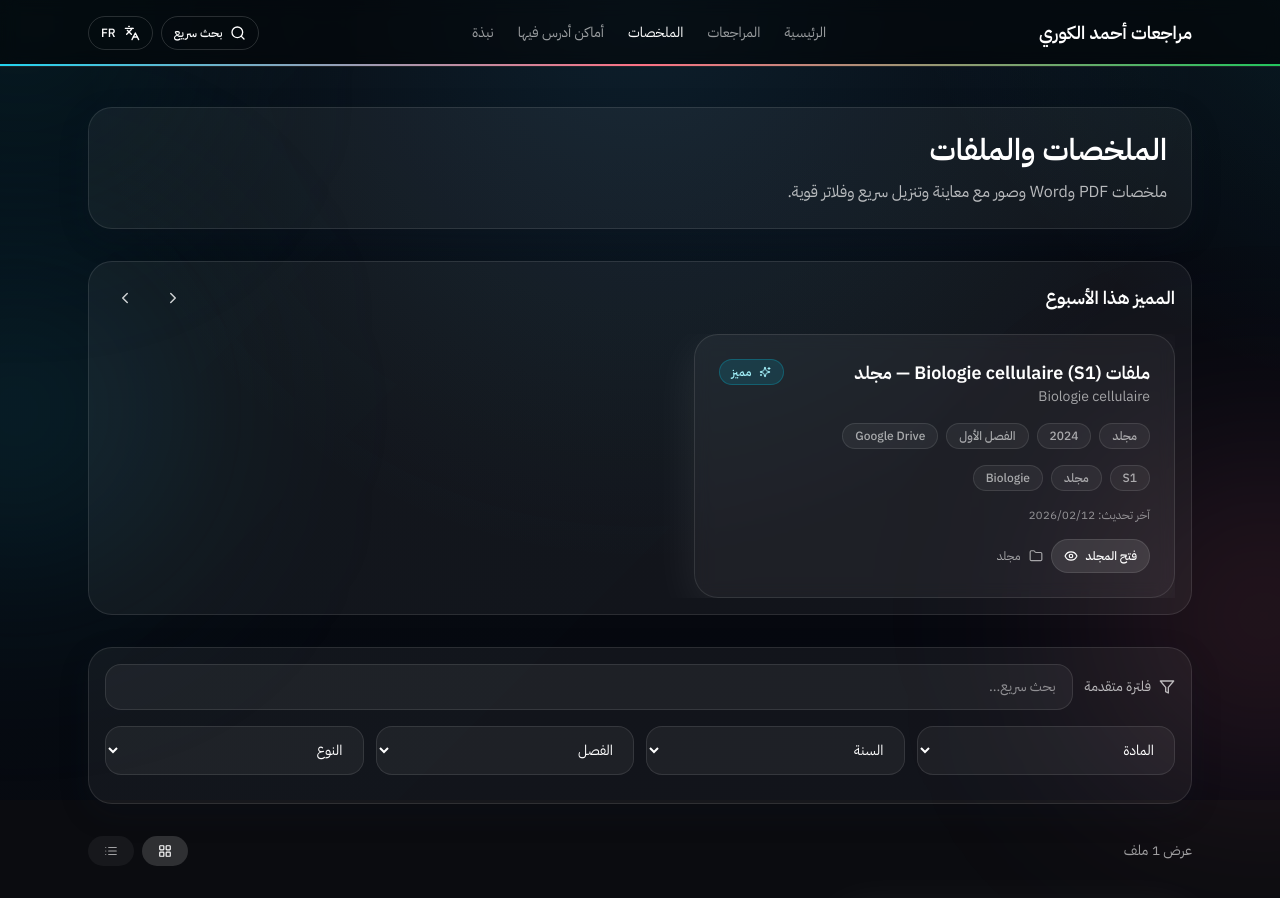
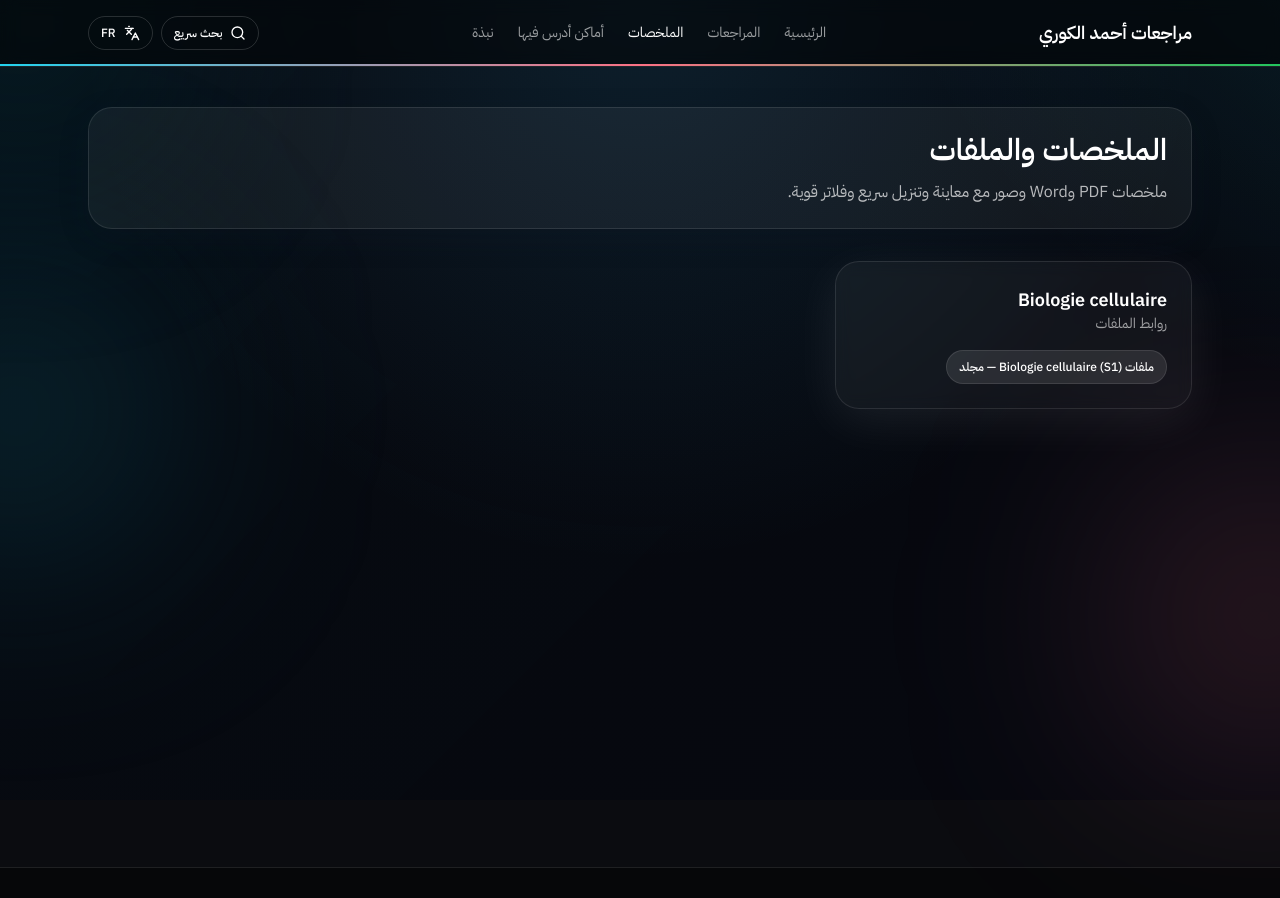
Before and after one commit to ahmed26999814/Ahmedlkori, a Next.js app: page /summaries in a window 1280 px wide. Shown: the top 898 px of the page. Built offline with nearby package versions, Linux system fonts and the light colour scheme.

Commit message:
Simplify summaries layout

```diff
--- a/src/app/summaries/page.tsx
+++ b/src/app/summaries/page.tsx
@@ -1,128 +1,69 @@
 "use client";
 
 import React from "react";
-import { List, LayoutGrid } from "lucide-react";
 import { PageHeader } from "@/components/page-header";
-import { FilterBar } from "@/components/filters";
-import { SummaryCard } from "@/components/summary-card";
-import { FeaturedCarousel } from "@/components/featured-carousel";
-import { SkeletonGrid } from "@/components/skeleton-grid";
+import { Button } from "@/components/ui/button";
+import { SpotlightCard } from "@/components/spotlight-card";
 import { useContent } from "@/components/providers/content-provider";
-import { uniqueValues, sortByUpdatedAt } from "@/lib/utils";
 import { useLang } from "@/components/providers/language-provider";
 
 export default function SummariesPage() {
   const { summaries } = useContent();
   const { t, lang } = useLang();
-  const [query, setQuery] = React.useState("");
-  const [subject, setSubject] = React.useState("");
-  const [year, setYear] = React.useState("");
-  const [term, setTerm] = React.useState("");
-  const [type, setType] = React.useState("");
-  const [view, setView] = React.useState<"grid" | "list">("grid");
-  const [loading, setLoading] = React.useState(true);
 
-  React.useEffect(() => {
-    const t = setTimeout(() => setLoading(false), 300);
-    return () => clearTimeout(t);
-  }, []);
-
-  const subjects = uniqueValues(summaries.map((item) => item.subject));
-  const years = uniqueValues(summaries.map((item) => String(item.year)));
-  const terms = uniqueValues(summaries.map((item) => item.term));
-  const types = uniqueValues(
-    summaries.map((item) =>
-      item.type === "folder" ? "مجلد" : item.type.toUpperCase()
-    )
-  );
-
-  const filtered = React.useMemo(() => {
-    const q = query.toLowerCase();
-    return summaries.filter((item) => {
-      const matchesQuery =
-        item.title.toLowerCase().includes(q) ||
-        item.subject.toLowerCase().includes(q);
-      const matchesSubject = !subject || item.subject === subject;
-      const matchesYear = !year || String(item.year) === year;
-      const matchesTerm = !term || item.term === term;
-      const typeLabel = item.type === "folder" ? "مجلد" : item.type.toUpperCase();
-      const matchesType = !type || typeLabel === type;
-      return (
-        matchesQuery &&
-        matchesSubject &&
-        matchesYear &&
-        matchesTerm &&
-        matchesType
-      );
+  const grouped = React.useMemo(() => {
+    const map = new Map<string, typeof summaries>();
+    summaries.forEach((item) => {
+      if (!map.has(item.subject)) {
+        map.set(item.subject, []);
+      }
+      map.get(item.subject)?.push(item);
     });
-  }, [summaries, query, subject, year, term, type]);
-
-  const featured = summaries.filter((item) => item.featured).slice(0, 6);
+    return Array.from(map.entries()).map(([subject, items]) => ({
+      subject,
+      items: items.sort((a, b) => b.updatedAt.localeCompare(a.updatedAt))
+    }));
+  }, [summaries]);
 
   return (
     <div className="space-y-8">
       <PageHeader title={t("summaries_title")} description={t("summaries_desc")} />
 
-      {featured.length ? <FeaturedCarousel items={featured} /> : null}
-
-      <FilterBar
-        query={query}
-        onQueryChange={setQuery}
-        filters={[
-          { id: "subject", label: t("filter_subject"), options: subjects, value: subject },
-          { id: "year", label: t("filter_year"), options: years, value: year },
-          { id: "term", label: t("filter_term"), options: terms, value: term },
-          { id: "type", label: t("filter_type"), options: types, value: type }
-        ]}
-        onFilterChange={(id, value) => {
-          if (id === "subject") setSubject(value);
-          if (id === "year") setYear(value);
-          if (id === "term") setTerm(value);
-          if (id === "type") setType(value);
-        }}
-      />
-
-      <div className="flex items-center justify-between">
-        <div className="text-sm text-white/60">
-          {lang === "fr" ? `${filtered.length} fichiers` : `عرض ${filtered.length} ملف`}
+      {grouped.length ? (
+        <div className="grid gap-4 md:grid-cols-2 lg:grid-cols-3">
+          {grouped.map((group) => (
+            <SpotlightCard key={group.subject} className="space-y-4">
+              <div>
+                <h3 className="text-lg font-semibold text-white">
+                  {group.subject}
+                </h3>
+                <p className="text-sm text-white/60">
+                  {lang === "fr" ? "Liens des fichiers" : "روابط الملفات"}
+                </p>
+              </div>
+              <div className="flex flex-wrap gap-2">
+                {group.items.map((item) =>
+                  item.url ? (
+                    <Button key={item.title} asChild variant="secondary" size="sm">
+                      <a href={item.url} target="_blank" rel="noreferrer">
+                        {item.title}
+                      </a>
+                    </Button>
+                  ) : (
+                    <Button key={item.title} variant="outline" size="sm" disabled>
+                      {lang === "fr" ? "Bientôt" : "قريبًا"}
+                    </Button>
+                  )
+                )}
+              </div>
+            </SpotlightCard>
+          ))}
         </div>
-        <div className="flex items-center gap-2">
-          <button
-            onClick={() => setView("grid")}
-            className={`rounded-full px-4 py-2 text-xs transition ${
-              view === "grid"
-                ? "bg-white/15 text-white"
-                : "bg-white/5 text-white/60"
-            }`}
-          >
-            <LayoutGrid size={14} />
-          </button>
-          <button
-            onClick={() => setView("list")}
-            className={`rounded-full px-4 py-2 text-xs transition ${
-              view === "list"
-                ? "bg-white/15 text-white"
-                : "bg-white/5 text-white/60"
-            }`}
-          >
-            <List size={14} />
-          </button>
-        </div>
-      </div>
-
-      {loading ? (
-        <SkeletonGrid count={6} />
       ) : (
-        <div
-          className={
-            view === "grid"
-              ? "grid gap-4 md:grid-cols-2 lg:grid-cols-3"
-              : "grid gap-4"
-          }
-        >
-          {sortByUpdatedAt(filtered).map((item) => (
-            <SummaryCard key={item.title} {...item} />
-          ))}
+        <div className="rounded-3xl border border-white/10 bg-white/5 p-6 text-sm text-white/60">
+          {lang === "fr"
+            ? "Aucun fichier disponible pour le moment."
+            : "لا توجد ملفات متاحة حاليًا."}
         </div>
       )}
     </div>
```
